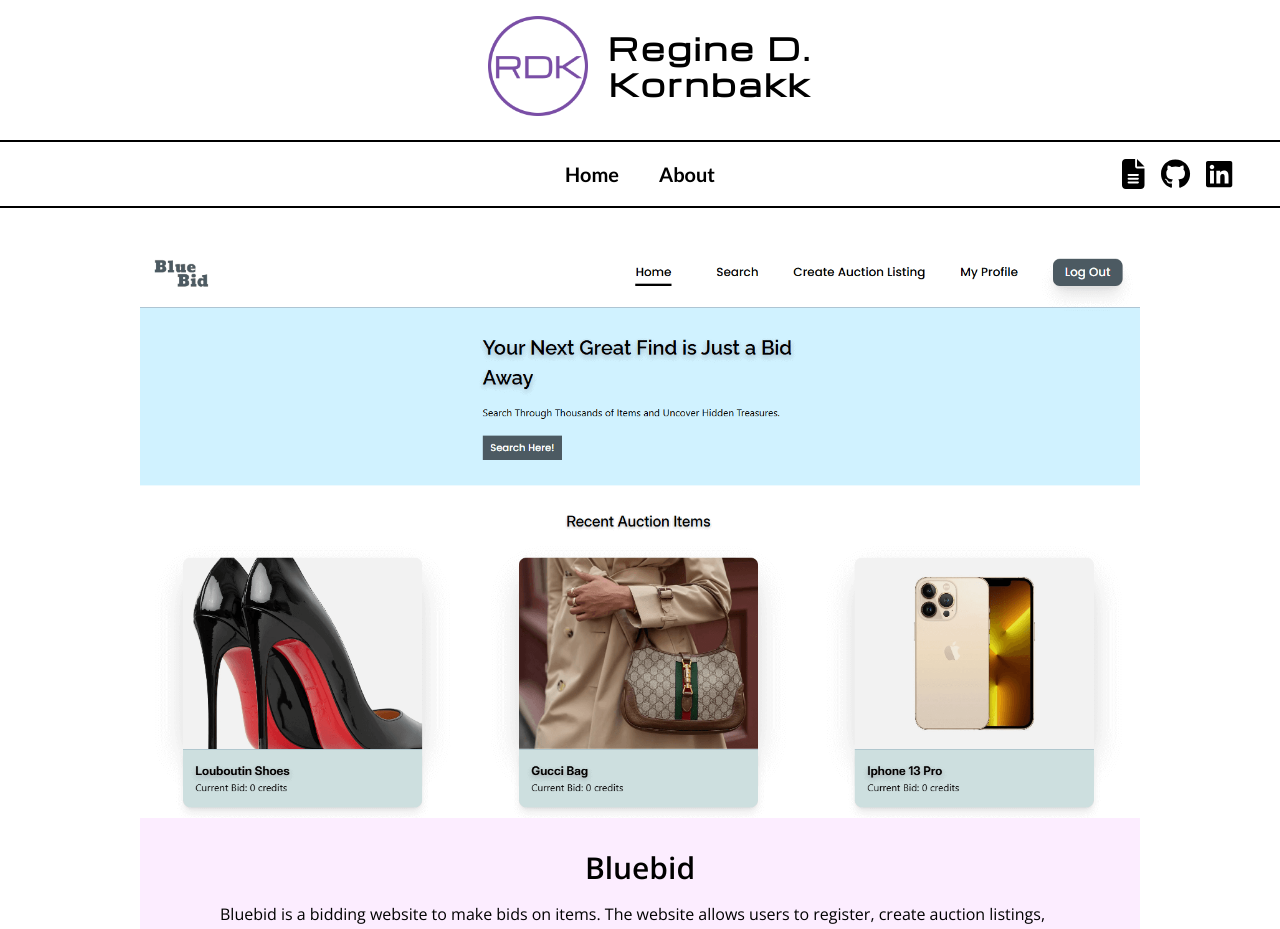
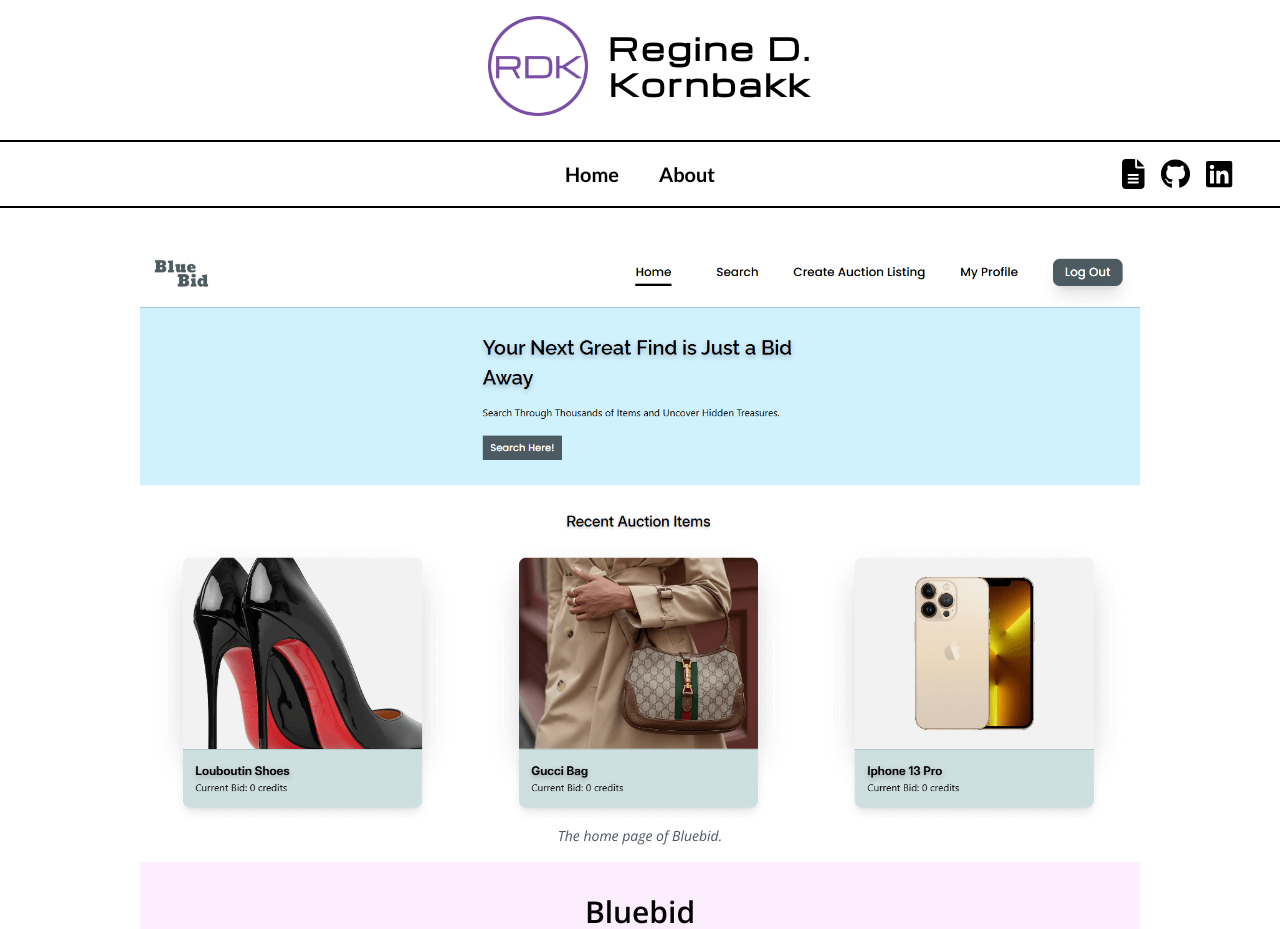
Before and after one commit to TheRegzi/portfolio-2, a React (Vite) app: page /article/1 in a window 1280 px wide. Shown: the top 929 px of the page. Built offline with nearby package versions, Linux system fonts and the light colour scheme.

Commit message:
feat: added caption and more content to the json file

```diff
--- a/data/projects.json
+++ b/data/projects.json
@@ -3,10 +3,11 @@
     "id": "1",
     "title": "Bluebid",
     "image": "/assets/bluebid-home.png",
+    "imageCaption": "The home page of Bluebid.",
     "description": "Bluebid is a bidding website to make bids on items. It allows users to register and log in as a user, create auction listings, and bid on items using a credit-based system.",
     "bigDescription": "Bluebid is a bidding website to make bids on items. The website allows users to register, create auction listings, and bid on items using a credit-based system. The application communicates with an existing API to handle auction-related data.",
     "features": "Users with a stud.noroff.no email address can register for the platform, and securely log in and out of their accounts. They can update their avatar to personalize their profile. New users start with 1000 credits, and credits can be earned by selling items and spent by bidding on or purchasing items. Users can add a title, deadline, description, and media gallery for an auction. Users can also place bids on other users' active listings, and see the bids placed on a specific listing. Unregistered users can search for listings, browse and search through available auction listings without registering.",
-    "reflectionsAndImprovements":"This project was a learning process, with many new features I had not implemented before. It helped me learn more and it challenged me. If I had more time, I would spend more time adding more user friendly visuals, like toast notifications, better loading visibility and more detailed error messages. It could also benefit from adding unit tests. It could also be improved by adding TypeScript for a better developer experience and stronger type-safety.",
+    "reflectionsAndImprovements":"This project was a learning process, with many new features I had not implemented before. It helped me learn more and it challenged me. If I had more time, I would spend more time adding more user friendly visuals, like toast notifications, better loading visibility and more detailed error messages. It could also benefit from adding unit tests. It could also be improved by adding TypeScript for a better developer experience and stronger type-safety. After reviewing the project again, I have added some improvements by including more formdata validation.",
     "link": "https://bluebid.netlify.app",
     "repositoryLink":"https://github.com/TheRegzi/bluebid"
   },
@@ -14,10 +15,11 @@
     "id": "2",
     "title": "Next Level Goods",
     "image": "/assets/nlg-screenshot.jpg",
+    "imageCaption": "The home page of Next Level Goods.",
     "description": "Next Level Goods is an online store made with React that allows users to register and log in, browse and search for items, add items to the cart and proceed to checkout.",
     "bigDescription":"Next Level Goods is an online store created with React and TypeScript that allows users to register and log in, browse and search for items, add items to the cart and proceed to checkout. The home page displays product cards in a grid, so that the user can view important aspects of the products; image, name, short description, price, price on sale, rating and a link to the specific product page.",
     "features":"It includes a responsive navigation bar which features a hamburger menu for mobile screens and a shopping cart icon that dynamically updates the cart item count based on localStorage data. It listens for a custom event (cartUpdated) to dynamically update the cart count. When going to shopping cart, the users get to view the products added to the cart and the calculated total of the products. It uses styled-components for styling.",
-    "reflectionsAndImprovements":"When looking back at my code now and if I had more time, I would add JS docs to properly document my code. I would use prettier, eslint and husky to format my code, so that all code is neatly formatted and organized, and make sure there are no unnecessary spaces in the code, which is important. I would also make sure there are no unused variables in the code. I would remove all console.logs and make sure that all errors are visible and clear for the users, by focusing on detailed and visible errors and implement toast notifications.",
+    "reflectionsAndImprovements":"When looking back at my code now and if I had more time, I would add JS docs to properly document my code. I would use prettier, eslint and husky to format my code, so that all code is neatly formatted and organized, and make sure there are no unnecessary spaces in the code, which is important. I would also make sure there are no unused variables in the code. I would remove all console.logs and make sure that all errors are visible and clear for the users, by focusing on detailed and visible errors and implement toast notifications. By now, I have already made some improvements on the project code, and I have added eslint, prettier and husky.",
     "link": "https://nextlevelgoods.netlify.app",
     "repositoryLink":"https://github.com/TheRegzi/react-course-assignment"
   },
@@ -25,6 +27,7 @@
     "id": "3",
     "title": "Holidaze",
     "image": "/assets/holidaze-app.png",
+    "imageCaption": "The home page of Holidaze.",
     "description": "Holidaze is a holiday booking website created with React. It is for viewing, booking and creating holiday venues. Two roles to register as; Regular customer and Venue manager.",
     "bigDescription":"Holidaze is a holiday booking website created with React, which was the final project exam at my Front-end Development studies at Noroff. It is for viewing, booking and creating holiday venues. The application communicates with an existing API to handle the venue data. There are two roles to register as; Regular customer and Venue manager.",
     "features": "All users can view a list of newest venues, and search for venues by location, dates to be booked and number of guests. All users can view a specific venue by ID, and see the available dates marked on a calendar. Registration: Users with a 'stud.noroff.no' email address can register for the platform; either as a Customer or a Venue manager. For Regular Customers: Can create bookings at other venues made by venue managers. View their upcoming bookings on their profile page. Edit their profile by updating their avatar image and banner image. Login and Logout: Users can securely log in and out of their accounts. For Venue Managers: Create their own venues. Can update and delete a venue they manage. Can view upcoming bookings at a venue they manage in a table on the specific venue page. Edit their profile by updating their avatar image and banner image. View a list of both their own venues and upcoming bookings on the profile page.",
--- a/src/pages/Article.tsx
+++ b/src/pages/Article.tsx
@@ -6,6 +6,10 @@
   faCopy,
 } from '@fortawesome/free-solid-svg-icons'
 import { useState } from 'react'
+
+interface Project {
+  imageCaption?: string
+}
 
 function Article(): JSX.Element {
   const [copied, setCopied] = useState(false)
@@ -26,13 +30,18 @@
 
   return (
     <>
-      <div className="mx-auto flex justify-center mt-8">
+      <figure className="mx-auto flex flex-col items-center mt-8">
         <img
           className="w-full sm:w-[600px] lg:w-[1000px] rounded-t-xl"
           src={project.image}
           alt={project.title}
         />
-      </div>
+        {project.imageCaption && (
+          <figcaption className="text-sm text-gray-600 mt-2 mb-4 font-openSans italic">
+            {project.imageCaption}
+          </figcaption>
+        )}
+      </figure>
       <div className="bg-lightPurple w-full sm:w-[600px] lg:w-[1000px] flex flex-col justify-center mx-auto px-5 lg:px-20 pb-4 mb-10 rounded-b-xl">
         <h1 className="text-center font-openSans font-semibold text-3xl mt-8 mb-4">
           {project.title}
```
